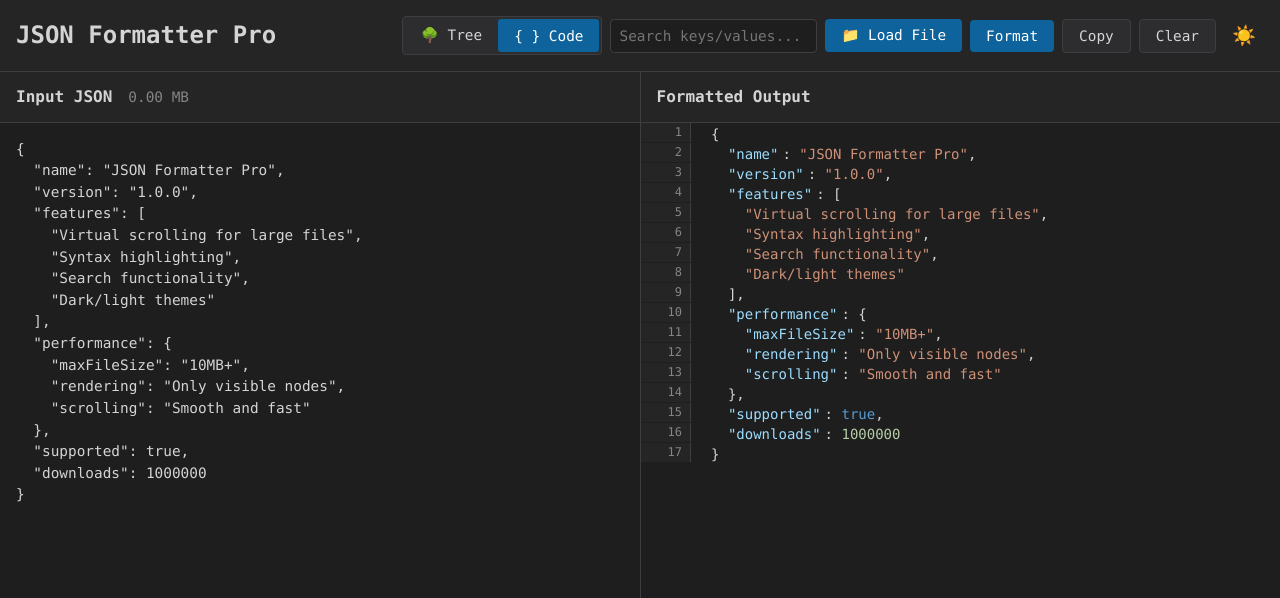
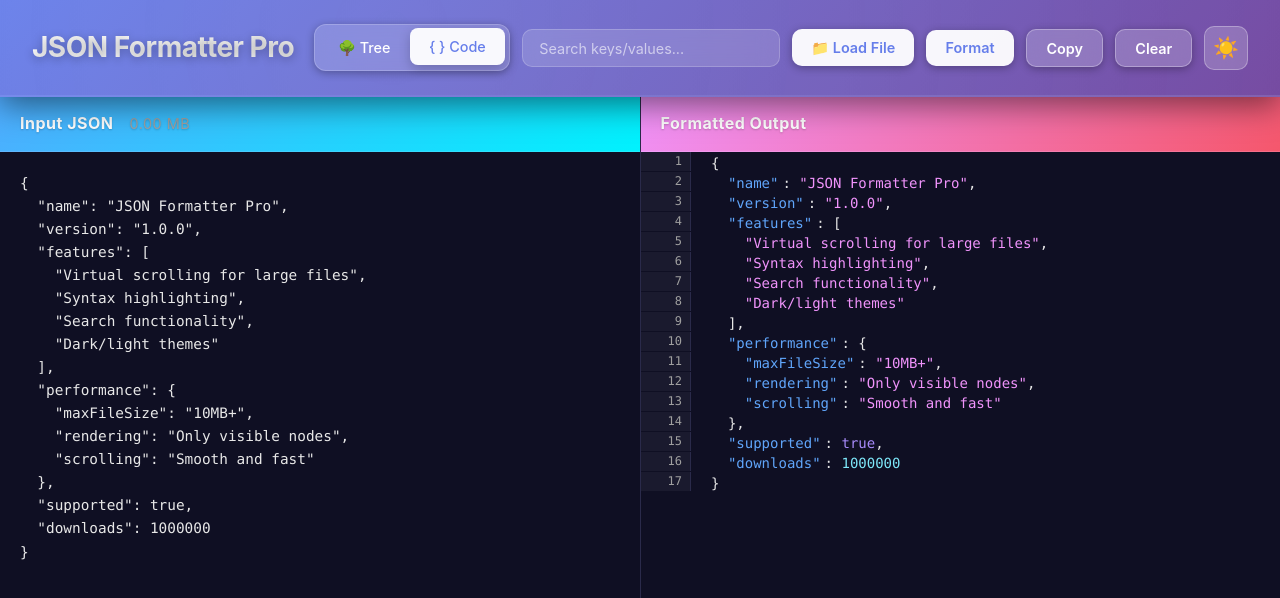
Before and after one commit to bradmatt275/parse-tree, a React (Vite) app: page / in a window 1280 px wide. Both pictures are taken after a click on the button "Code View". Shown: the top 598 px of the page. Built offline with nearby package versions, Linux system fonts and the light colour scheme.

Commit message:
Add modern UI enhancements with gradients and animations
Co-authored-by: bradmatt275 <16756004+bradmatt275@users.noreply.github.com>

```diff
--- a/src/index.css
+++ b/src/index.css
@@ -5,44 +5,61 @@
 }
 
 :root {
-  --bg-primary: #1e1e1e;
-  --bg-secondary: #252526;
-  --bg-tertiary: #2d2d30;
-  --text-primary: #d4d4d4;
-  --text-secondary: #858585;
-  --border-color: #3e3e42;
-  --accent-color: #0e639c;
-  --string-color: #ce9178;
-  --number-color: #b5cea8;
-  --boolean-color: #569cd6;
-  --null-color: #569cd6;
-  --key-color: #9cdcfe;
-  --error-color: #f48771;
-  --highlight-bg: #264f78;
+  --bg-primary: #0f0f23;
+  --bg-secondary: #1a1a2e;
+  --bg-tertiary: #16213e;
+  --text-primary: #e8e8e8;
+  --text-secondary: #a0a0a0;
+  --border-color: #2a2a4a;
+  --accent-color: #00d4ff;
+  --accent-gradient: linear-gradient(135deg, #667eea 0%, #764ba2 100%);
+  --accent-gradient-2: linear-gradient(135deg, #f093fb 0%, #f5576c 100%);
+  --accent-gradient-3: linear-gradient(135deg, #4facfe 0%, #00f2fe 100%);
+  --string-color: #f093fb;
+  --number-color: #7ee8fa;
+  --boolean-color: #a78bfa;
+  --null-color: #818cf8;
+  --key-color: #60a5fa;
+  --error-color: #f87171;
+  --highlight-bg: #4f46e5;
+  --shadow-sm: 0 2px 8px rgba(0, 0, 0, 0.3);
+  --shadow-md: 0 4px 16px rgba(0, 0, 0, 0.4);
+  --shadow-lg: 0 8px 32px rgba(0, 0, 0, 0.5);
+  --glow: 0 0 20px rgba(102, 126, 234, 0.4);
 }
 
 [data-theme='light'] {
-  --bg-primary: #ffffff;
-  --bg-secondary: #f3f3f3;
-  --bg-tertiary: #e8e8e8;
-  --text-primary: #333333;
-  --text-secondary: #6a6a6a;
-  --border-color: #d4d4d4;
-  --accent-color: #0078d4;
-  --string-color: #a31515;
-  --number-color: #098658;
-  --boolean-color: #0000ff;
-  --null-color: #0000ff;
-  --key-color: #001080;
-  --error-color: #e51400;
-  --highlight-bg: #add6ff;
+  --bg-primary: #f8fafc;
+  --bg-secondary: #ffffff;
+  --bg-tertiary: #f1f5f9;
+  --text-primary: #1e293b;
+  --text-secondary: #64748b;
+  --border-color: #e2e8f0;
+  --accent-color: #3b82f6;
+  --accent-gradient: linear-gradient(135deg, #667eea 0%, #764ba2 100%);
+  --accent-gradient-2: linear-gradient(135deg, #f093fb 0%, #f5576c 100%);
+  --accent-gradient-3: linear-gradient(135deg, #4facfe 0%, #00f2fe 100%);
+  --string-color: #d946ef;
+  --number-color: #06b6d4;
+  --boolean-color: #8b5cf6;
+  --null-color: #6366f1;
+  --key-color: #3b82f6;
+  --error-color: #ef4444;
+  --highlight-bg: #ddd6fe;
+  --shadow-sm: 0 2px 8px rgba(0, 0, 0, 0.08);
+  --shadow-md: 0 4px 16px rgba(0, 0, 0, 0.1);
+  --shadow-lg: 0 8px 32px rgba(0, 0, 0, 0.12);
+  --glow: 0 0 20px rgba(102, 126, 234, 0.2);
 }
 
 body {
-  font-family: 'Consolas', 'Monaco', 'Courier New', monospace;
-  background-color: var(--bg-primary);
+  font-family: -apple-system, BlinkMacSystemFont, 'Segoe UI', 'Roboto', 'Oxygen',
+    'Ubuntu', 'Cantarell', 'Fira Sans', 'Droid Sans', 'Helvetica Neue', sans-serif;
+  background: var(--bg-primary);
   color: var(--text-primary);
   line-height: 1.6;
+  -webkit-font-smoothing: antialiased;
+  -moz-osx-font-smoothing: grayscale;
 }
 
 #root {
@@ -58,85 +75,183 @@ body {
 }
 
 .header {
-  background-color: var(--bg-secondary);
-  padding: 1rem;
-  border-bottom: 1px solid var(--border-color);
+  background: var(--accent-gradient);
+  padding: 1.5rem 2rem;
+  border-bottom: 2px solid rgba(255, 255, 255, 0.1);
+  box-shadow: var(--shadow-lg);
   display: flex;
   justify-content: space-between;
   align-items: center;
   flex-wrap: wrap;
   gap: 1rem;
+  position: relative;
+  overflow: hidden;
+}
+
+.header::before {
+  content: '';
+  position: absolute;
+  top: -50%;
+  right: -50%;
+  width: 200%;
+  height: 200%;
+  background: radial-gradient(circle, rgba(255, 255, 255, 0.1) 0%, transparent 70%);
+  animation: headerPulse 15s ease-in-out infinite;
+  pointer-events: none;
+}
+
+@keyframes headerPulse {
+  0%, 100% {
+    transform: translate(0, 0) scale(1);
+    opacity: 0.5;
+  }
+  50% {
+    transform: translate(-10%, -10%) scale(1.1);
+    opacity: 0.8;
+  }
 }
 
 .header-title {
-  font-size: 1.5rem;
-  font-weight: 600;
-  color: var(--text-primary);
+  font-size: 1.75rem;
+  font-weight: 700;
+  color: white;
+  text-shadow: 0 2px 10px rgba(0, 0, 0, 0.3);
+  letter-spacing: -0.5px;
+  position: relative;
+  z-index: 1;
+  background: linear-gradient(to right, #ffffff, #f0f0f0);
+  -webkit-background-clip: text;
+  -webkit-text-fill-color: transparent;
+  background-clip: text;
 }
 
 .header-controls {
   display: flex;
-  gap: 0.5rem;
+  gap: 0.75rem;
   align-items: center;
   flex-wrap: wrap;
+  position: relative;
+  z-index: 1;
 }
 
 .view-toggle {
   display: flex;
   gap: 0;
-  background-color: var(--bg-tertiary);
-  border-radius: 4px;
-  padding: 2px;
-  border: 1px solid var(--border-color);
+  background: rgba(255, 255, 255, 0.15);
+  backdrop-filter: blur(10px);
+  border-radius: 12px;
+  padding: 4px;
+  border: 1px solid rgba(255, 255, 255, 0.2);
+  box-shadow: var(--shadow-sm);
 }
 
 .view-toggle-btn {
-  padding: 0.5rem 1rem;
-  background-color: transparent;
-  color: var(--text-primary);
+  padding: 0.6rem 1.2rem;
+  background: transparent;
+  color: white;
   border: none;
-  border-radius: 3px;
+  border-radius: 8px;
   cursor: pointer;
   font-size: 0.9rem;
   font-family: inherit;
-  transition: all 0.2s;
+  font-weight: 500;
+  transition: all 0.3s cubic-bezier(0.4, 0, 0.2, 1);
   white-space: nowrap;
+  position: relative;
+  overflow: hidden;
+}
+
+.view-toggle-btn::before {
+  content: '';
+  position: absolute;
+  top: 0;
+  left: 0;
+  right: 0;
+  bottom: 0;
+  background: linear-gradient(135deg, rgba(255, 255, 255, 0.2) 0%, rgba(255, 255, 255, 0.05) 100%);
+  opacity: 0;
+  transition: opacity 0.3s ease;
+}
+
+.view-toggle-btn:hover::before {
+  opacity: 1;
 }
 
 .view-toggle-btn:hover {
-  background-color: var(--bg-secondary);
+  transform: translateY(-1px);
 }
 
 .view-toggle-btn.active {
-  background-color: var(--accent-color);
-  color: white;
+  background: rgba(255, 255, 255, 0.95);
+  color: #667eea;
+  box-shadow: 0 4px 12px rgba(0, 0, 0, 0.2);
+  transform: translateY(-1px);
 }
 
 .btn {
-  padding: 0.5rem 1rem;
-  background-color: var(--accent-color);
-  color: white;
+  padding: 0.6rem 1.2rem;
+  background: rgba(255, 255, 255, 0.95);
+  color: #667eea;
   border: none;
-  border-radius: 4px;
+  border-radius: 10px;
   cursor: pointer;
   font-size: 0.9rem;
   font-family: inherit;
-  transition: opacity 0.2s;
+  font-weight: 600;
+  transition: all 0.3s cubic-bezier(0.4, 0, 0.2, 1);
+  box-shadow: var(--shadow-sm);
+  position: relative;
+  overflow: hidden;
+}
+
+.btn::before {
+  content: '';
+  position: absolute;
+  top: 50%;
+  left: 50%;
+  width: 0;
+  height: 0;
+  border-radius: 50%;
+  background: rgba(255, 255, 255, 0.5);
+  transform: translate(-50%, -50%);
+  transition: width 0.6s, height 0.6s;
+}
+
+.btn:hover::before {
+  width: 300px;
+  height: 300px;
 }
 
 .btn:hover {
-  opacity: 0.8;
+  transform: translateY(-2px);
+  box-shadow: 0 6px 20px rgba(0, 0, 0, 0.3);
+}
+
+.btn:active {
+  transform: translateY(0);
 }
 
 .btn:disabled {
   opacity: 0.5;
   cursor: not-allowed;
+  transform: none;
+}
+
+.btn:disabled:hover {
+  transform: none;
+  box-shadow: var(--shadow-sm);
 }
 
 .btn-secondary {
-  background-color: var(--bg-tertiary);
-  color: var(--text-primary);
-  border: 1px solid var(--border-color);
+  background: rgba(255, 255, 255, 0.2);
+  color: white;
+  border: 1px solid rgba(255, 255, 255, 0.3);
+  backdrop-filter: blur(10px);
+}
+
+.btn-secondary:hover {
+  background: rgba(255, 255, 255, 0.3);
+  border-color: rgba(255, 255, 255, 0.5);
 }
 
 .search-container {
@@ -146,53 +261,66 @@ body {
 }
 
 .search-input {
-  padding: 0.5rem;
-  background-color: var(--bg-primary);
-  color: var(--text-primary);
-  border: 1px solid var(--border-color);
-  border-radius: 4px;
+  padding: 0.6rem 1rem;
+  background: rgba(255, 255, 255, 0.15);
+  backdrop-filter: blur(10px);
+  color: white;
+  border: 1px solid rgba(255, 255, 255, 0.2);
+  border-radius: 10px;
   font-family: inherit;
   font-size: 0.9rem;
-  min-width: 200px;
+  min-width: 220px;
+  transition: all 0.3s ease;
+}
+
+.search-input::placeholder {
+  color: rgba(255, 255, 255, 0.6);
 }
 
 .search-input:focus {
   outline: none;
-  border-color: var(--accent-color);
+  border-color: rgba(255, 255, 255, 0.5);
+  background: rgba(255, 255, 255, 0.2);
+  box-shadow: 0 0 0 3px rgba(255, 255, 255, 0.1);
 }
 
 .search-navigation {
   display: flex;
   align-items: center;
   gap: 0.25rem;
-  background-color: var(--bg-tertiary);
-  border-radius: 4px;
-  padding: 2px 4px;
+  background: rgba(255, 255, 255, 0.15);
+  backdrop-filter: blur(10px);
+  border-radius: 8px;
+  padding: 4px 8px;
+  border: 1px solid rgba(255, 255, 255, 0.2);
 }
 
 .search-results {
-  color: var(--text-secondary);
+  color: rgba(255, 255, 255, 0.9);
   font-size: 0.85rem;
-  padding: 0 4px;
+  padding: 0 6px;
   min-width: 50px;
   text-align: center;
+  font-weight: 500;
 }
 
 .nav-btn {
-  background-color: transparent;
+  background: rgba(255, 255, 255, 0.1);
   border: none;
-  color: var(--text-primary);
+  color: white;
   cursor: pointer;
-  padding: 4px 8px;
+  padding: 6px 10px;
   font-size: 0.75rem;
-  border-radius: 3px;
+  border-radius: 6px;
   display: flex;
   align-items: center;
   justify-content: center;
+  transition: all 0.2s ease;
 }
 
 .nav-btn:hover:not(:disabled) {
-  background-color: var(--bg-secondary);
+  background: rgba(255, 255, 255, 0.25);
+  transform: translateY(-1px);
 }
 
 .nav-btn:disabled {
@@ -212,13 +340,18 @@ body {
   flex-direction: column;
   border-right: 1px solid var(--border-color);
   overflow: hidden;
+  background: var(--bg-secondary);
+  box-shadow: inset 0 0 20px rgba(0, 0, 0, 0.1);
 }
 
 .input-header {
-  background-color: var(--bg-secondary);
-  padding: 0.75rem 1rem;
-  border-bottom: 1px solid var(--border-color);
-  font-weight: 600;
+  background: var(--accent-gradient-3);
+  padding: 0.875rem 1.25rem;
+  border-bottom: 1px solid rgba(255, 255, 255, 0.1);
+  font-weight: 700;
+  color: white;
+  text-shadow: 0 1px 2px rgba(0, 0, 0, 0.2);
+  letter-spacing: 0.5px;
 }
 
 .textarea-container {
@@ -229,18 +362,20 @@ body {
 .json-input {
   width: 100%;
   height: 100%;
-  padding: 1rem;
-  background-color: var(--bg-primary);
+  padding: 1.25rem;
+  background: var(--bg-primary);
   color: var(--text-primary);
   border: none;
   resize: none;
-  font-family: inherit;
+  font-family: 'Consolas', 'Monaco', 'Courier New', monospace;
   font-size: 0.9rem;
-  line-height: 1.5;
+  line-height: 1.6;
+  transition: background 0.3s ease;
 }
 
 .json-input:focus {
   outline: none;
+  background: var(--bg-tertiary);
 }
 
 .output-section {
@@ -248,13 +383,18 @@ body {
   display: flex;
   flex-direction: column;
   overflow: hidden;
+  background: var(--bg-secondary);
+  box-shadow: inset 0 0 20px rgba(0, 0, 0, 0.1);
 }
 
 .output-header {
-  background-color: var(--bg-secondary);
-  padding: 0.75rem 1rem;
-  border-bottom: 1px solid var(--border-color);
-  font-weight: 600;
+  background: var(--accent-gradient-2);
+  padding: 0.875rem 1.25rem;
+  border-bottom: 1px solid rgba(255, 255, 255, 0.1);
+  font-weight: 700;
+  color: white;
+  text-shadow: 0 1px 2px rgba(0, 0, 0, 0.2);
+  letter-spacing: 0.5px;
 }
 
 .tree-container {
@@ -264,13 +404,15 @@ body {
 }
 
 .error-message {
-  padding: 1rem;
-  background-color: var(--bg-secondary);
-  border: 1px solid var(--error-color);
-  border-radius: 4px;
-  margin: 1rem;
+  padding: 1.5rem;
+  background: linear-gradient(135deg, rgba(239, 68, 68, 0.1) 0%, rgba(239, 68, 68, 0.05) 100%);
+  border: 2px solid var(--error-color);
+  border-radius: 12px;
+  margin: 1.5rem;
   color: var(--error-color);
-  font-family: inherit;
+  font-family: 'Consolas', 'Monaco', 'Courier New', monospace;
+  box-shadow: var(--shadow-md);
+  backdrop-filter: blur(10px);
 }
 
 .empty-state {
@@ -290,16 +432,20 @@ body {
   height: 100%;
   color: var(--text-secondary);
   font-size: 1.1rem;
-  gap: 1rem;
+  gap: 1.5rem;
+  font-weight: 500;
 }
 
 .spinner {
-  width: 50px;
-  height: 50px;
-  border: 4px solid var(--border-color);
-  border-top-color: var(--accent-color);
+  width: 60px;
+  height: 60px;
+  border: 5px solid var(--border-color);
+  border-top-color: transparent;
+  border-right-color: transparent;
   border-radius: 50%;
-  animation: spin 1s linear infinite;
+  animation: spin 1s cubic-bezier(0.68, -0.55, 0.265, 1.55) infinite;
+  background: var(--accent-gradient);
+  box-shadow: var(--glow);
 }
 
 @keyframes spin {
@@ -328,16 +474,21 @@ body {
   display: flex;
   align-items: flex-start;
   padding: 0;
-  background-color: var(--bg-primary);
+  background: var(--bg-primary);
   white-space: pre;
+  transition: background 0.2s ease;
+  font-family: 'Consolas', 'Monaco', 'Courier New', monospace;
 }
 
 .code-line:hover {
-  background-color: var(--bg-secondary);
+  background: rgba(102, 126, 234, 0.1);
 }
 
 .code-line.current-match {
-  background-color: var(--highlight-bg);
+  background: var(--accent-gradient);
+  color: white;
+  box-shadow: var(--shadow-sm);
+  animation: highlightPulse 2s ease-in-out infinite;
 }
 
 .code-line .line-number {
@@ -374,19 +525,38 @@ body {
 .tree-node {
   display: flex;
   align-items: flex-start;
-  padding: 2px 8px;
+  padding: 3px 12px;
   white-space: nowrap;
   font-size: 0.9rem;
-  line-height: 1.5;
+  line-height: 1.6;
+  font-family: 'Consolas', 'Monaco', 'Courier New', monospace;
+  transition: all 0.2s ease;
+}
+
+.tree-node:hover {
+  background: rgba(102, 126, 234, 0.1);
 }
 
 .tree-node.highlight {
-  background-color: var(--highlight-bg);
+  background: var(--highlight-bg);
+  animation: highlightPulse 2s ease-in-out infinite;
+}
+
+@keyframes highlightPulse {
+  0%, 100% {
+    background: var(--highlight-bg);
+  }
+  50% {
+    background: rgba(79, 70, 229, 0.7);
+  }
 }
 
 .tree-node.current-match {
-  background-color: var(--accent-color);
-  color: var(--bg-primary);
+  background: var(--accent-gradient);
+  color: white;
+  box-shadow: var(--shadow-sm);
+  border-radius: 4px;
+  margin: 2px 0;
 }
 
 .tree-node.current-match .line-number,
@@ -416,20 +586,24 @@ body {
 }
 
 .expand-icon {
-  width: 16px;
-  height: 16px;
+  width: 18px;
+  height: 18px;
   display: inline-flex;
   align-items: center;
   justify-content: center;
   cursor: pointer;
   user-select: none;
-  margin-right: 4px;
+  margin-right: 6px;
   flex-shrink: 0;
-  color: var(--text-secondary);
+  color: var(--accent-color);
+  transition: all 0.3s cubic-bezier(0.4, 0, 0.2, 1);
+  border-radius: 4px;
 }
 
 .expand-icon:hover {
   color: var(--text-primary);
+  background: rgba(102, 126, 234, 0.2);
+  transform: scale(1.2);
 }
 
 .indent {
@@ -466,19 +640,25 @@ body {
 }
 
 .theme-toggle {
-  background: none;
-  border: none;
-  color: var(--text-primary);
+  background: rgba(255, 255, 255, 0.2);
+  backdrop-filter: blur(10px);
+  border: 1px solid rgba(255, 255, 255, 0.3);
+  color: white;
   cursor: pointer;
-  font-size: 1.2rem;
-  padding: 0.5rem;
+  font-size: 1.3rem;
+  padding: 0.6rem;
   display: flex;
   align-items: center;
   justify-content: center;
+  border-radius: 10px;
+  transition: all 0.3s ease;
+  width: 44px;
+  height: 44px;
 }
 
 .theme-toggle:hover {
-  opacity: 0.8;
+  background: rgba(255, 255, 255, 0.3);
+  transform: rotate(180deg) scale(1.1);
 }
 
 /* Virtualized Input Styles */
```
Also changed, not shown: 1 other file (tests, documents, lock files or other folders).
